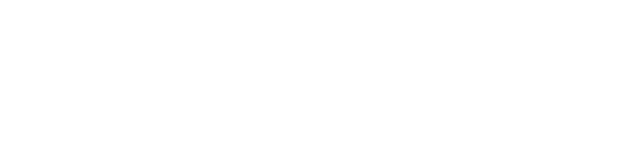
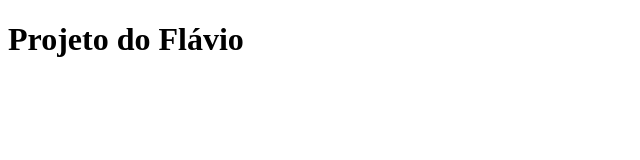
Before and after one commit to flaviodiminuto/cursogit, a plain HTML site: page index.html in a window 1280 px wide. Shown: the whole page, without its empty margins (0-640 px from the left). Drawn offline with Linux system fonts and the light colour scheme.

Commit message:
Titulo da pagina

```diff
--- a/index.html
+++ b/index.html
@@ -7,6 +7,6 @@
     <title>Document</title>
 </head>
 <body>
-
+    <h1>Projeto do Flávio</h1>
 </body>
 </html>
```
